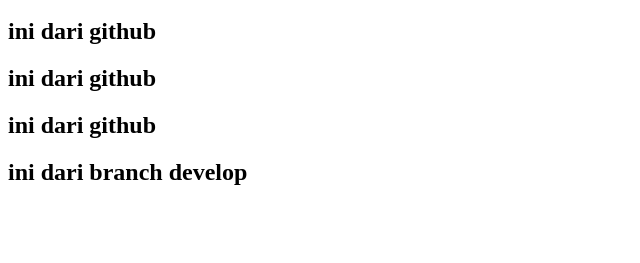
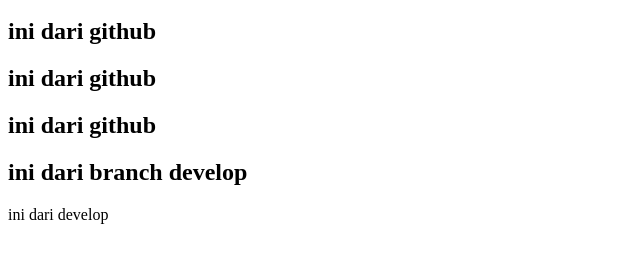
Before and after one commit to Yuvento/BINAR-CHALLANGE, a plain HTML site: page index.html in a window 1280 px wide. Shown: the part 237-500 px from the top of the page, without its empty margins (0-640 px from the left). Drawn offline with Linux system fonts and the light colour scheme.

Commit message:
dari dev

```diff
--- a/index.html
+++ b/index.html
@@ -13,5 +13,6 @@
   <h2>ini dari github</h2>
   <h2>ini dari github</h2>
   <h2>ini dari branch develop</h2>
+  <p>ini dari develop</p>
 </body>
 </html>
```
